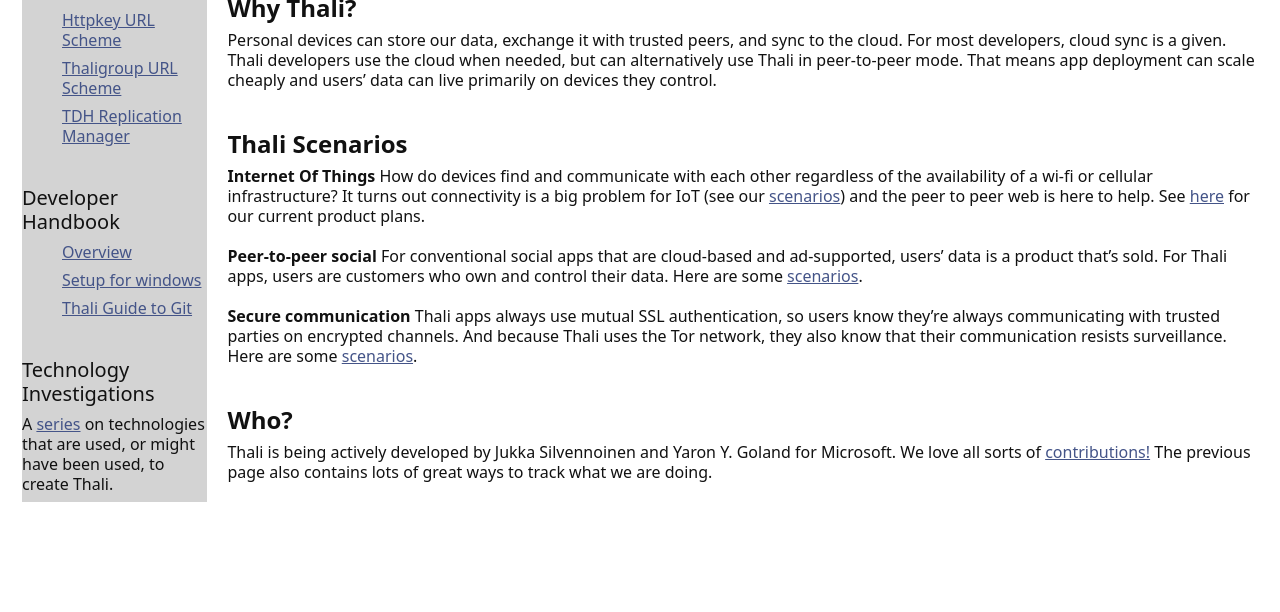
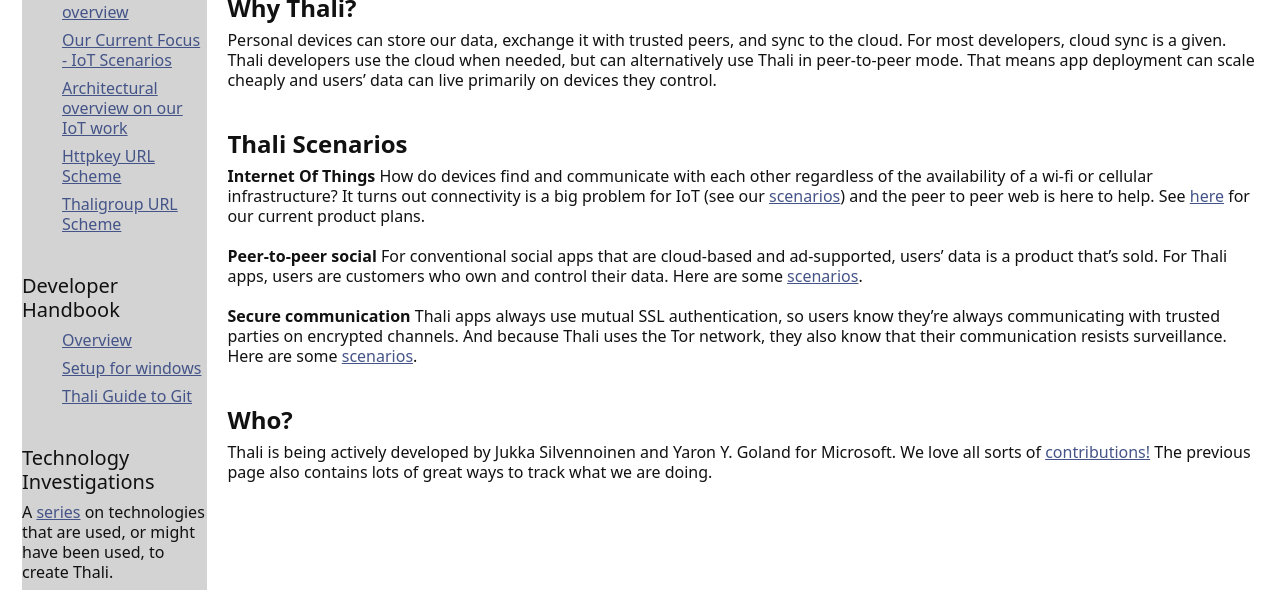
Before and after one commit to thaliproject/thali, a Jekyll site: the page built from index.md, in a window 1280 px wide. Shown: the part 320-932 px from the top of the page. Built offline with Jekyll 4.4.1, drawn with Linux system fonts in a browser that asks for light colours; Markdown is read by kramdown in place of the engine named in the settings; before the commit the page ends 900 px from its top, so only the background shows below that; some of the changed text lies outside the part shown.

Commit message:
Update TableOfContents.html

```diff
--- a/_includes/TableOfContents.html
+++ b/_includes/TableOfContents.html
@@ -6,10 +6,11 @@
 </ul>
 <h2> Architecture </h2>
 <ul style="list-style-type:none">
-<li> <a href="ThaliAndCouch">Thali and Couch</a></li>
+<li> <a href="ThaliAndCouch">Architectural overview</a></li>
+<li><a href="nodeondevices">Our Current Focus - IoT Scenarios</a></li>
+<li> <a href="ThaliAndIot">Architectural overview on our IoT work</a></li>
 <li> <a href="HttpkeyURLScheme">Httpkey URL Scheme</a></li>
 <li> <a href="ThaligroupURLScheme">Thaligroup URL Scheme</a> </li>
-<li> <a href="TDHReplicationManager">TDH Replication Manager</a> </li>
 </ul>
 <h2> Developer Handbook </h2>
 <ul style="list-style-type:none">
```
